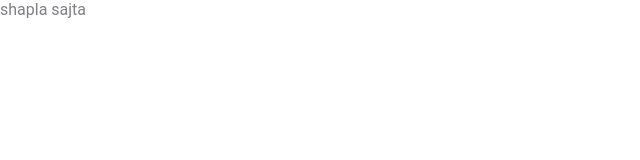
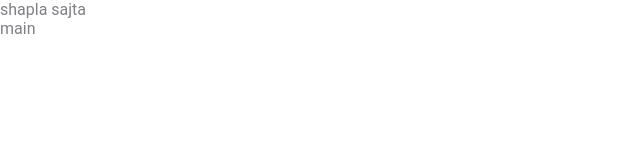
Before and after one commit to testalena/mysite, a plain HTML site: page index.html in a window 1280 px wide. Shown: the full height of the page, 0-640 px from the left. Drawn offline with Linux system fonts and the light colour scheme.

Commit message:
3 d commit

```diff
--- a/index.html
+++ b/index.html
@@ -12,5 +12,6 @@
 <body>
 
 <header>  shapla sajta </header>
+<div class="container"> main </div>
 </body>
 </html>
```
